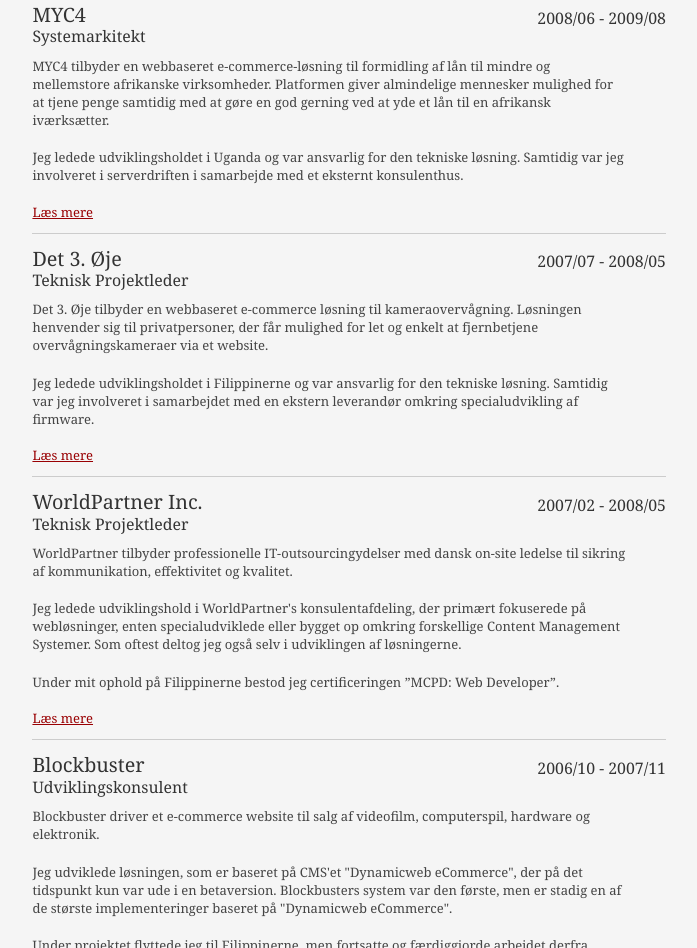
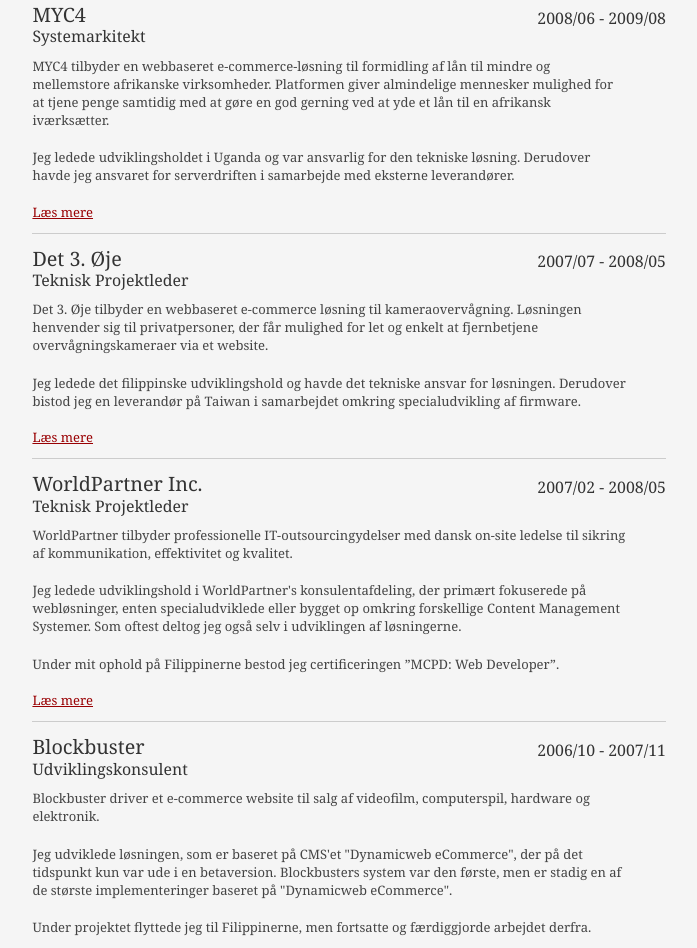
Before and after one commit to stefanlyager/stefanlyager.github.io, a plain HTML site: page index.html in a window 1280 px wide. Shown: the part 1638-2586 px from the top of the page, without its empty margins (369-1066 px from the left). Drawn offline with Linux system fonts and the light colour scheme.

Commit message:
Changed texts.

```diff
--- a/index.html
+++ b/index.html
@@ -170,7 +170,7 @@
 										<h3>Systemarkitekt</h3>
 										<h4>2008/06 - 2009/08</h4>
 										<p>MYC4 tilbyder en webbaseret e-commerce-løsning til formidling af lån til mindre og mellemstore afrikanske virksomheder. Platformen giver almindelige mennesker mulighed for at tjene penge samtidig med at gøre en god gerning ved at yde et lån til en afrikansk iværksætter.</p>
-										<p>Jeg ledede udviklingsholdet i Uganda og var ansvarlig for den tekniske løsning. Samtidig var jeg involveret i serverdriften i samarbejde med et eksternt konsulenthus.</p>
+										<p>Jeg ledede udviklingsholdet i Uganda og var ansvarlig for den tekniske løsning. Derudover havde jeg ansvaret for serverdriften i samarbejde med eksterne leverandører.</p>
 										<ul class="expandable">
 											<li>Udvikling af website samt backend systemer baseret på .NET, C# og SQL Server med dertilhørende webteknologier som ASP.NET, Web Services, XHTML, CSS, JavaScript, ASP.NET AJAX og jQuery.</li>
 											<li>Udarbejdelse af arkitektur for platformen. Systemet var distribueret og bestod af en række forskellige services.</li>
@@ -182,7 +182,7 @@
 										<h3>Teknisk Projektleder</h3>
 										<h4>2007/07 - 2008/05</h4>
 										<p>Det 3. Øje tilbyder en webbaseret e-commerce løsning til kameraovervågning. Løsningen henvender sig til privatpersoner, der får mulighed for let og enkelt at fjernbetjene overvågningskameraer via et website.</p>
-										<p>Jeg ledede udviklingsholdet i Filippinerne og var ansvarlig for den tekniske løsning. Samtidig var jeg involveret i samarbejdet med en ekstern leverandør omkring specialudvikling af firmware.</p>
+										<p>Jeg ledede det filippinske udviklingshold og havde det tekniske ansvar for løsningen. Derudover bistod jeg en leverandør på Taiwan i samarbejdet omkring specialudvikling af firmware.</p>
 										<ul class="expandable">
 											<li>Udvikling af website og backend systemer baseret på .NET, C# og MySQL med dertilhørende webteknologier som ASP.NET, JavaScript, XHTML, CSS, WCF og Web Services. Derudover blev der udviklet ActiveX komponenter i C++.</li>
 											<li>Udarbejdelse af arkitektur for platformen, som var et distribueret system bestående af en stribe forskellige services. Flere services kommunikerede via WCF baserede Web Services.</li>
```
